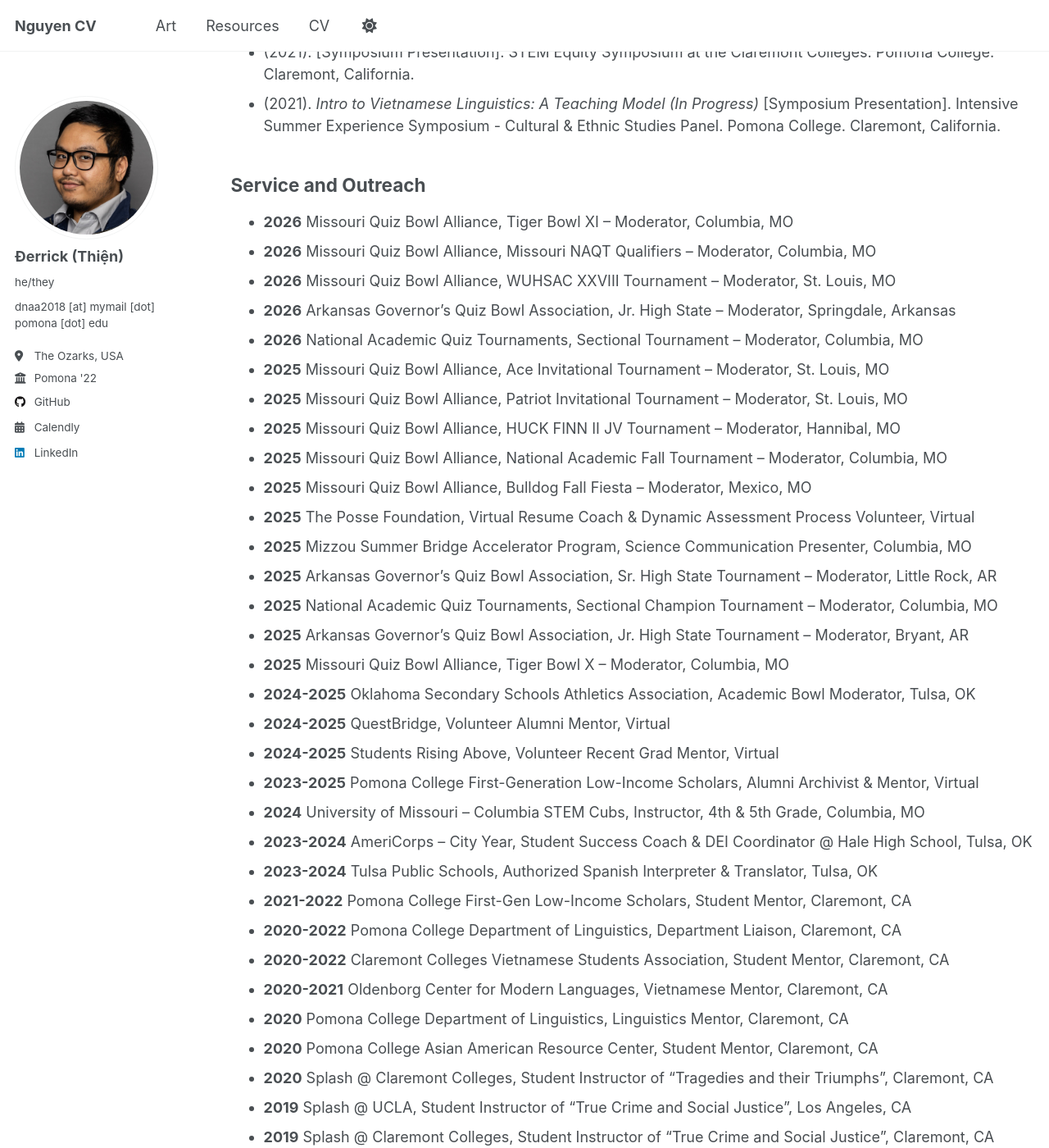
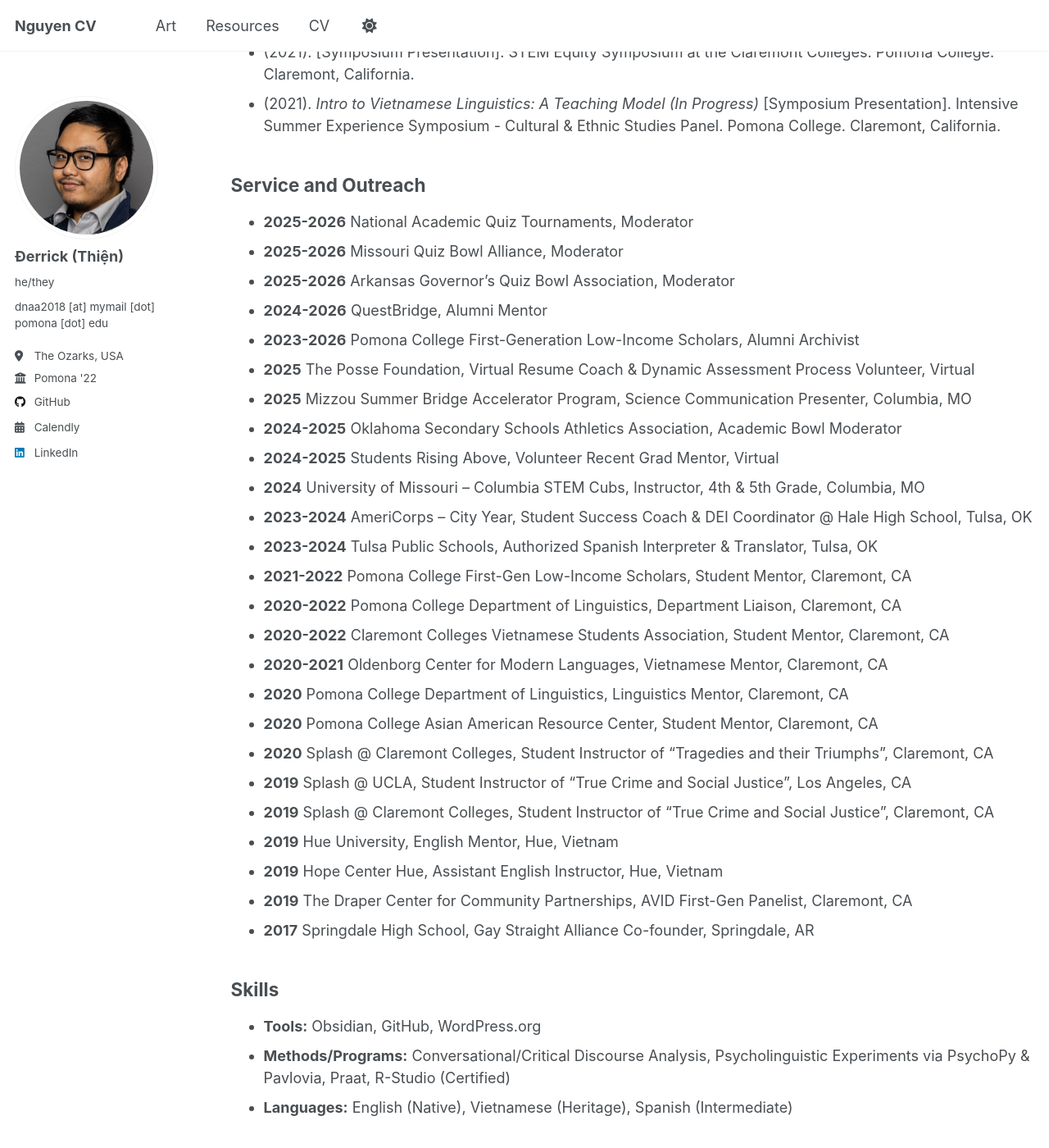
Before and after one commit to thienderrick/thienderrick.github.io, a Jekyll site: the page built from _pages/cv.md, in a window 1280 px wide and 1400 px high, scrolled down 2502 px. Shown: the whole window at 82% size. Built offline with Jekyll 4.4.1, drawn with Linux system fonts in a browser that asks for light colours.

Commit message:
Update service and outreach section in CV

```diff
--- a/_pages/cv.md
+++ b/_pages/cv.md
@@ -78,26 +78,15 @@ redirect_from:
 * (2021). *Intro to Vietnamese Linguistics: A Teaching Model (In Progress)* [Symposium Presentation]. Intensive Summer Experience Symposium - Cultural & Ethnic Studies Panel. Pomona College. Claremont, California.
 
 ## Service and Outreach
-*   **2026** Missouri Quiz Bowl Alliance, Tiger Bowl XI – Moderator, Columbia, MO
-*   **2026** Missouri Quiz Bowl Alliance, Missouri NAQT Qualifiers – Moderator, Columbia, MO
-*   **2026** Missouri Quiz Bowl Alliance, WUHSAC XXVIII Tournament – Moderator, St. Louis, MO
-*   **2026** Arkansas Governor’s Quiz Bowl Association, Jr. High State – Moderator, Springdale, Arkansas
-*   **2026** National Academic Quiz Tournaments, Sectional Tournament – Moderator, Columbia, MO
-*   **2025** Missouri Quiz Bowl Alliance, Ace Invitational Tournament – Moderator, St. Louis, MO
-*   **2025** Missouri Quiz Bowl Alliance, Patriot Invitational Tournament – Moderator, St. Louis, MO
-*   **2025** Missouri Quiz Bowl Alliance, HUCK FINN II JV Tournament – Moderator, Hannibal, MO
-*   **2025** Missouri Quiz Bowl Alliance, National Academic Fall Tournament – Moderator, Columbia, MO
-*   **2025** Missouri Quiz Bowl Alliance, Bulldog Fall Fiesta – Moderator, Mexico, MO
+*   **2025-2026** National Academic Quiz Tournaments, Moderator
+*   **2025-2026** Missouri Quiz Bowl Alliance, Moderator
+*   **2025-2026** Arkansas Governor's Quiz Bowl Association, Moderator
+*   **2024-2026** QuestBridge, Alumni Mentor
+*   **2023-2026** Pomona College First-Generation Low-Income Scholars, Alumni Archivist
 *   **2025** The Posse Foundation, Virtual Resume Coach & Dynamic Assessment Process Volunteer, Virtual
 *   **2025** Mizzou Summer Bridge Accelerator Program, Science Communication Presenter, Columbia, MO
-*   **2025** Arkansas Governor’s Quiz Bowl Association, Sr. High State Tournament – Moderator, Little Rock, AR
-*   **2025** National Academic Quiz Tournaments, Sectional Champion Tournament – Moderator, Columbia, MO
-*   **2025** Arkansas Governor’s Quiz Bowl Association, Jr. High State Tournament – Moderator, Bryant, AR
-*   **2025** Missouri Quiz Bowl Alliance, Tiger Bowl X – Moderator, Columbia, MO
-*   **2024-2025** Oklahoma Secondary Schools Athletics Association, Academic Bowl Moderator, Tulsa, OK
-*   **2024-2025** QuestBridge, Volunteer Alumni Mentor, Virtual
+*   **2024-2025** Oklahoma Secondary Schools Athletics Association, Academic Bowl Moderator
 *   **2024-2025** Students Rising Above, Volunteer Recent Grad Mentor, Virtual
-*   **2023-2025** Pomona College First-Generation Low-Income Scholars, Alumni Archivist & Mentor, Virtual
 *   **2024** University of Missouri – Columbia STEM Cubs, Instructor, 4th & 5th Grade, Columbia, MO
 *   **2023-2024** AmeriCorps – City Year, Student Success Coach & DEI Coordinator @ Hale High School, Tulsa, OK
 *   **2023-2024** Tulsa Public Schools, Authorized Spanish Interpreter & Translator, Tulsa, OK
```
